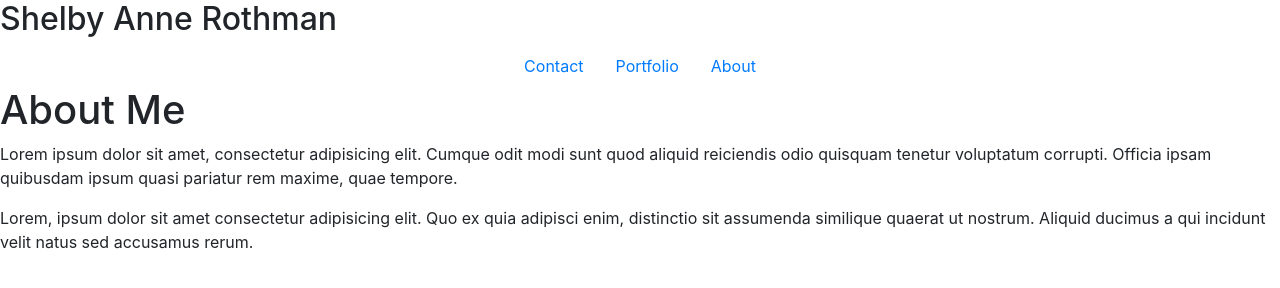
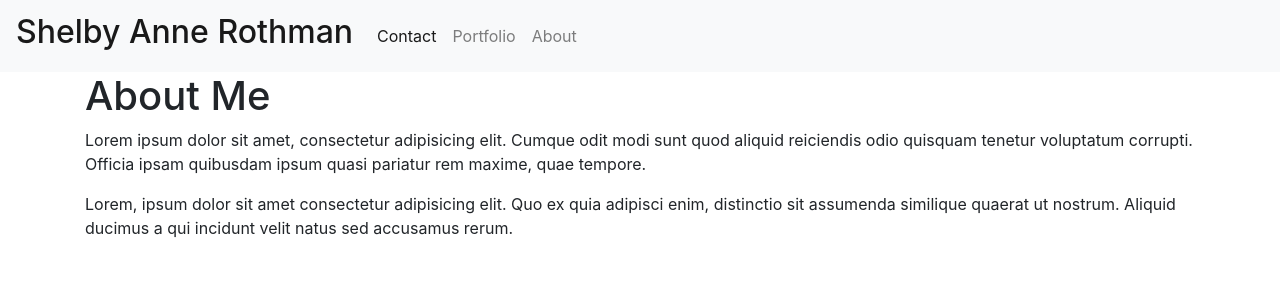
Before and after one commit to Q118/first_responsive_portfolio, a plain HTML site: page index.html in a window 1280 px wide. Drawn offline with nearby package versions, Linux system fonts and the light colour scheme.

Commit message:
working nav bar

```diff
--- a/index.html
+++ b/index.html
@@ -17,13 +17,17 @@
     />
   </head>
   <body>
-    <!--nav bar on top that is present on each page.include name then links to contact, portfolio, & about-->
+    <!--nav bar on top that is present on each page-->
     <div>
-      <header><h2>Shelby Anne Rothman</h2></header>
-      <nav>
-        <ul class="nav justify-content-center">
-          <li class="nav-item">
-            <a class="nav-link active" href="#">Contact</a>
+        <nav class="navbar navbar-expand-lg navbar-light bg-light">
+            <a class="navbar-brand" href="#"><header><h2>Shelby Anne Rothman</h2></header></a>
+            <button class="navbar-toggler" type="button" data-toggle="collapse" data-target="#navbarNav" aria-controls="navbarNav" aria-expanded="false" aria-label="Toggle navigation">
+              <span class="navbar-toggler-icon"></span>
+            </button>
+            <div class="collapse navbar-collapse" id="navbarNav">
+              <ul class="navbar-nav">
+                <li class="nav-item active">
+                  <a class="nav-link" href="#">Contact <span class="sr-only">(current)</span></a>
                 </li>
                 <li class="nav-item">
                   <a class="nav-link" href="#">Portfolio</a>
@@ -32,10 +36,10 @@
                   <a class="nav-link" href="#">About</a>
                 </li>
               </ul>
+            </div>
           </nav>
-    </div>
 
-    <section>
+    <section class="container">
       <h1>About Me</h1>
       <p>
         <px1
```
Lines whose indentation alone changed are shown as unchanged.
